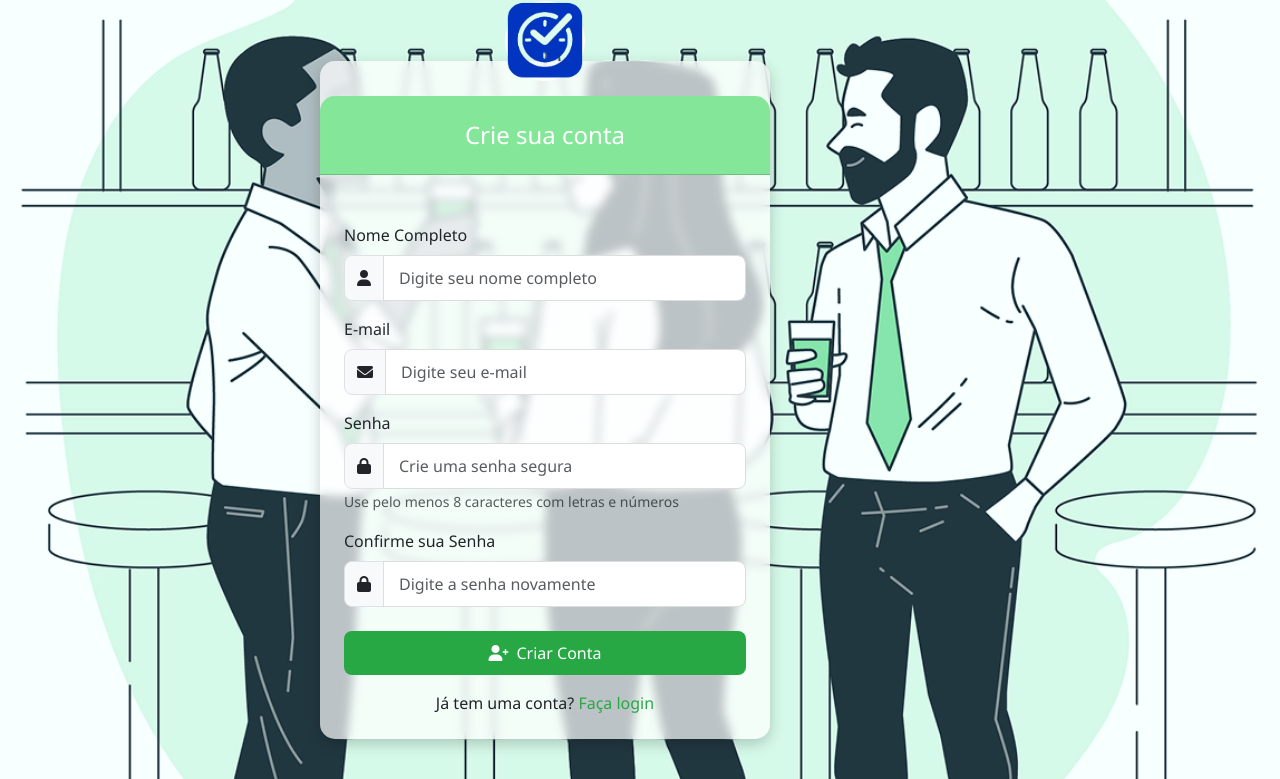
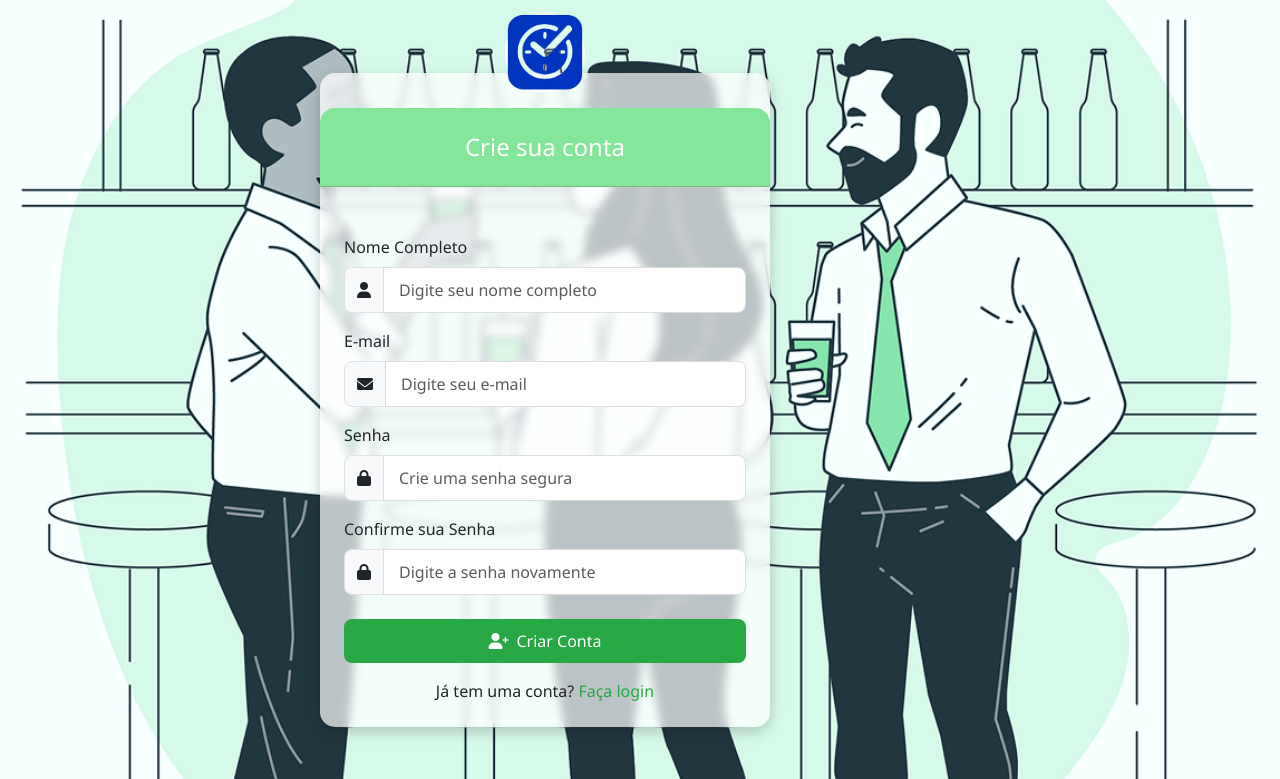
Before and after one commit to luana-nobre/ToDentro, a Flask app: page /cadastro in a window 1280 px wide. Shown: the top 779 px of the page. Run offline with Flask 3, Linux system fonts and the light colour scheme; parts of the project's set-up code (start-up, migrations or seed data) failed here and were passed over.

Commit message:
commit mudancas front

```diff
--- a/app/templates/cadastro.html
+++ b/app/templates/cadastro.html
@@ -175,8 +175,6 @@
                                 <span class="input-group-text"><i class="fas fa-lock"></i></span>
                                 <input type="password" class="form-control" id="senha" name="senha" placeholder="Crie uma senha segura" required>
                             </div>
-
-                            <small class="text-muted">Use pelo menos 8 caracteres com letras e números</small>
                         </div>
 
                         <div class="mb-4">
```
Also changed, not shown: app/static/imagem/Tela_inicial.png (renamed from static/imagem/Tela_inicial.png), app/static/imagem/logo.png (renamed from static/imagem/logo.png).
